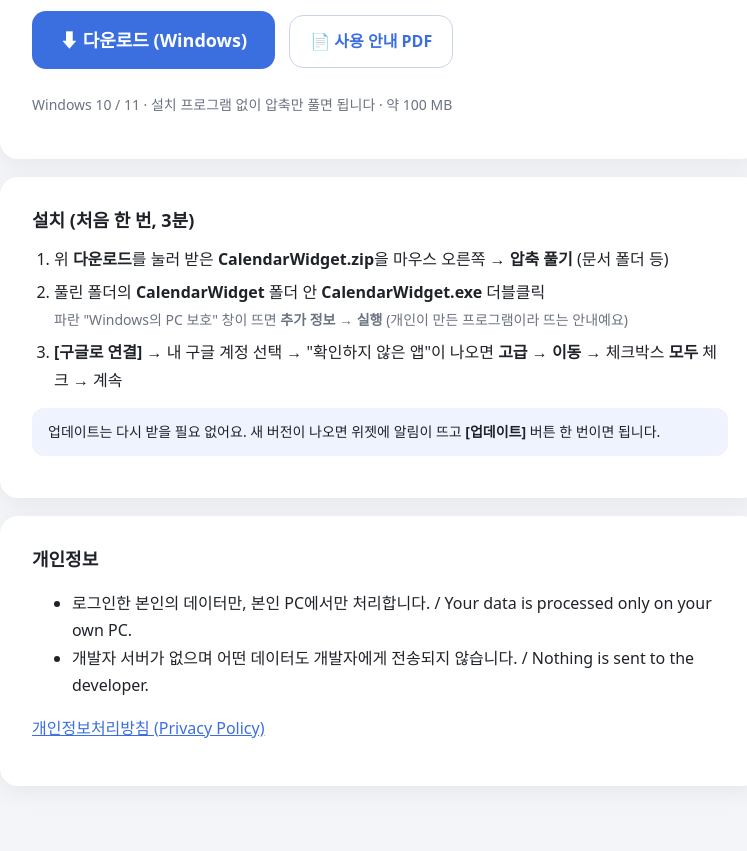
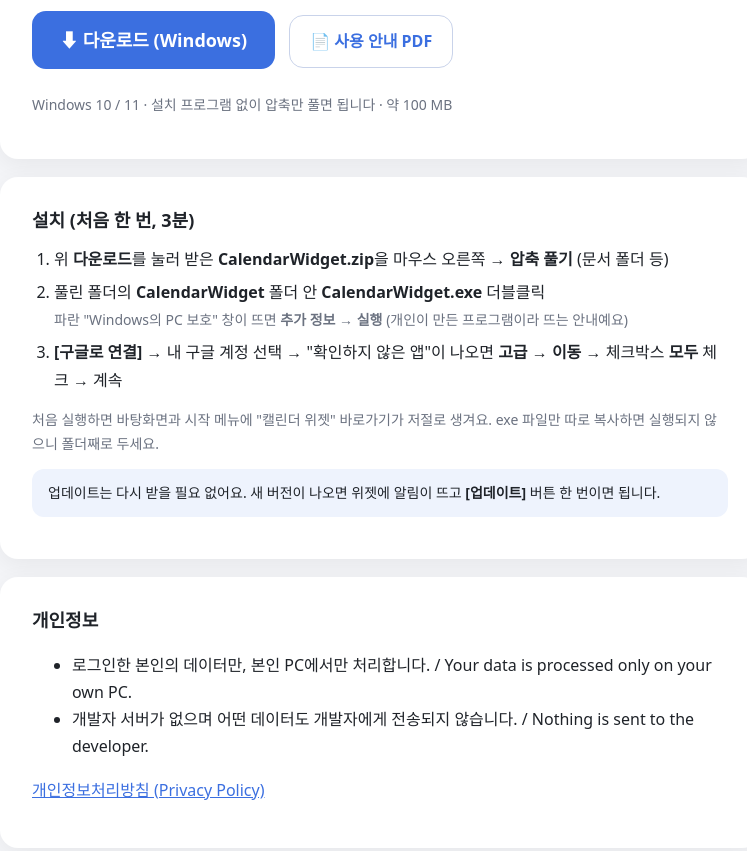
Before and after one commit to Dev-Seok2/calendar-widget, a plain HTML site: page index.html in a window 1280 px wide. Shown: the part 682-1533 px from the top of the page, without its empty margins (260-1007 px from the left). Before the commit the page ends 1508 px from the top, so only its background shows below. Drawn offline with Linux system fonts and the light colour scheme.

Commit message:
site: index.html

```diff
--- a/index.html
+++ b/index.html
@@ -43,6 +43,7 @@
         <span class="sub">파란 "Windows의 PC 보호" 창이 뜨면 <b>추가 정보 → 실행</b> (개인이 만든 프로그램이라 뜨는 안내예요)</span></li>
     <li><b>[구글로 연결]</b> → 내 구글 계정 선택 → "확인하지 않은 앱"이 나오면 <b>고급 → 이동</b> → 체크박스 <b>모두</b> 체크 → 계속</li>
   </ol>
+  <p class="sub">처음 실행하면 바탕화면과 시작 메뉴에 "캘린더 위젯" 바로가기가 저절로 생겨요. exe 파일만 따로 복사하면 실행되지 않으니 폴더째로 두세요.</p>
   <p class="note">업데이트는 다시 받을 필요 없어요. 새 버전이 나오면 위젯에 알림이 뜨고 <b>[업데이트]</b> 버튼 한 번이면 됩니다.</p>
 </div>
 
```
